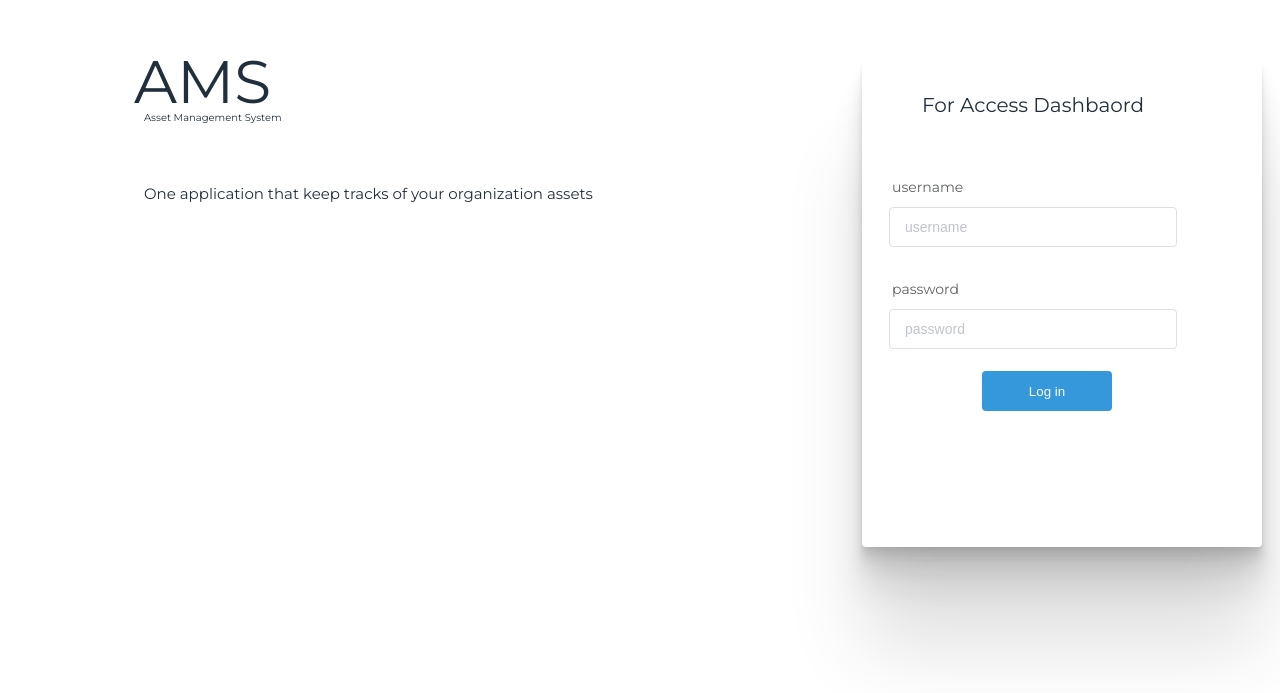
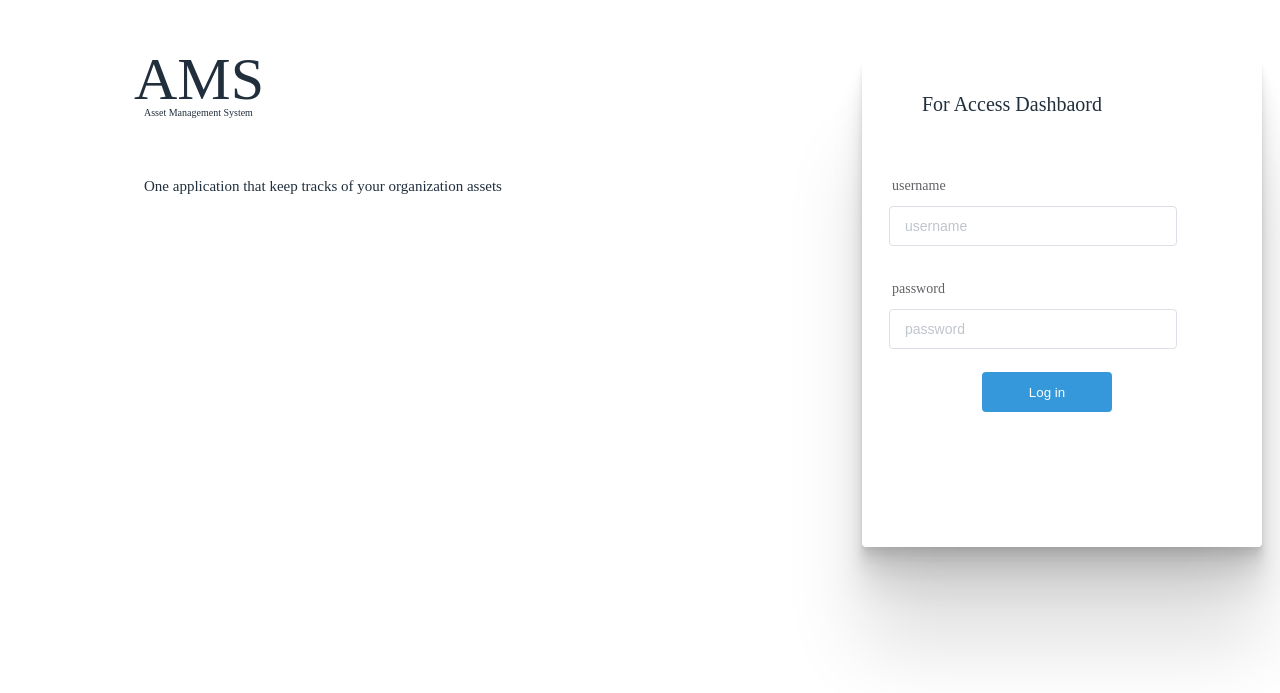
Before and after one commit to kavyanshpandey/Asset-Management-System, a Vue app: page / in a window 1280 px wide. Shown: the part 113-806 px from the top of the page. Built offline with nearby package versions, Linux system fonts and the light colour scheme.

Commit message:
I have changed some things in index.html and app.vue . And the changes I made will make this a bit more nice

```diff
--- a/src/App.vue
+++ b/src/App.vue
@@ -16,7 +16,7 @@ export default {
 <style>
 @import url("https://fonts.googleapis.com/css2?family=Montserrat:wght@100;300;400&display=swap");
 #app {
-  font-family: Montserrat;
+  font-family: Comic Sans Bold;
   -webkit-font-smoothing: antialiased;
   -moz-osx-font-smoothing: grayscale;
   /* text-align: center; */
```
Also changed, not shown: public/index.html (+8 -2 lines).
